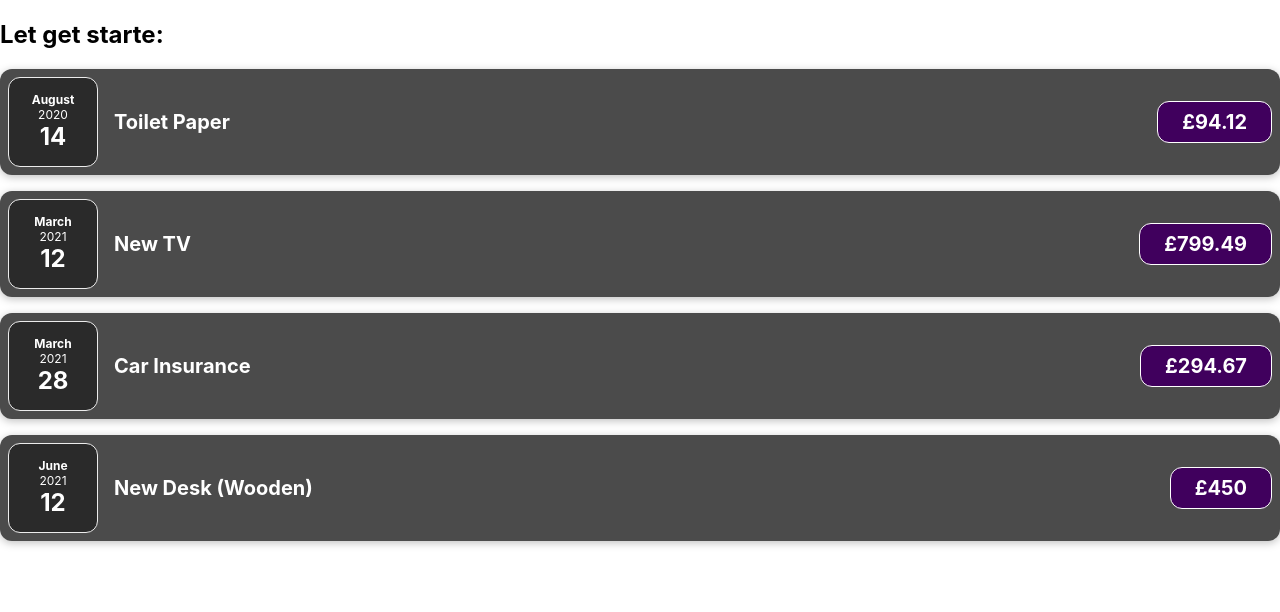
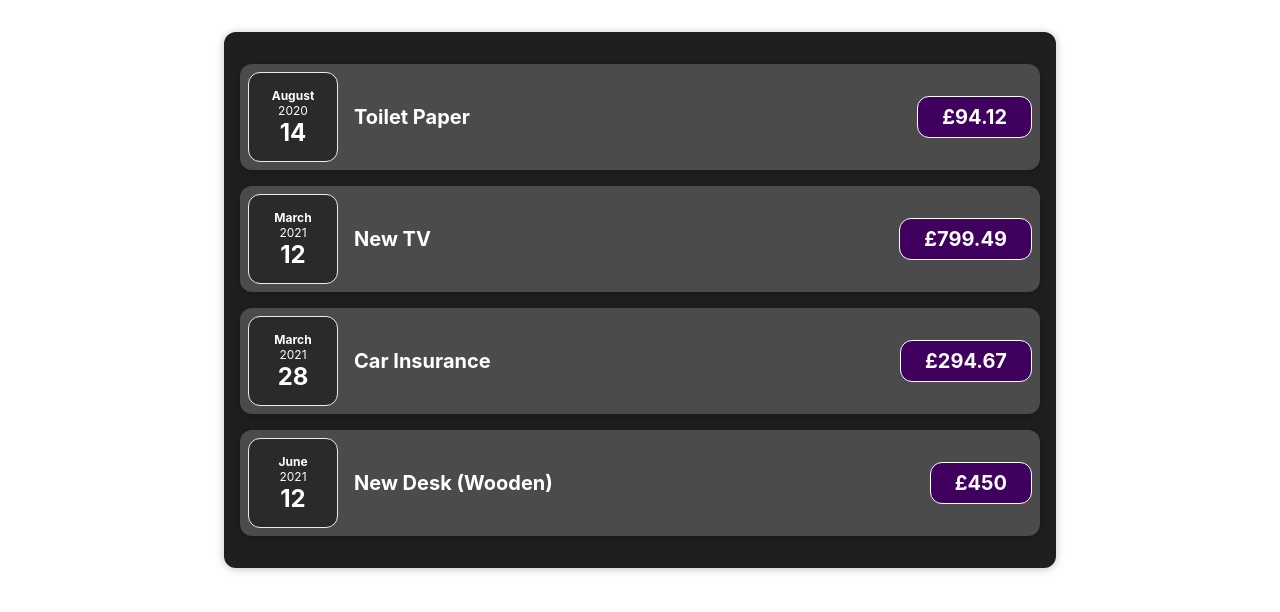
Before and after one commit to qasirdev/React-The-Complete-Guide-Udemy, a React (Create React App) app: page / in a window 1280 px wide. Shown: the top 612 px of the page. Built offline with nearby package versions, Linux system fonts and the light colour scheme.

Commit message:
assignment 1

```diff
--- a/src/App.js
+++ b/src/App.js
@@ -1,6 +1,6 @@
 import logo from "./logo.svg";
 import "./App.css";
-import ExpenseItem from "./components/ExpenseItem";
+import Expenses from "./components/Expenses";
 
 function App() {
   const expenses = [
@@ -25,31 +25,7 @@
     },
   ];
 
-  return (
-    <div>
-      <h2>Let get starte:</h2>
-      <ExpenseItem
-        title={expenses[0].title}
-        amount={expenses[0].amount}
-        date={expenses[0].date}
-      />
-      <ExpenseItem
-        title={expenses[1].title}
-        amount={expenses[1].amount}
-        date={expenses[1].date}
-      />
-      <ExpenseItem
-        title={expenses[2].title}
-        amount={expenses[2].amount}
-        date={expenses[2].date}
-      />
-      <ExpenseItem
-        title={expenses[3].title}
-        amount={expenses[3].amount}
-        date={expenses[3].date}
-      />
-    </div>
-  );
+  return <Expenses expenses={expenses} />;
 }
 
 export default App;
--- /dev/null
+++ b/src/components/Expenses.css
@@ -0,0 +1,9 @@
+.expenses {
+  padding: 1rem;
+  background-color: rgb(31, 31, 31);
+  margin: 2rem auto;
+  width: 50rem;
+  max-width: 95%;
+  border-radius: 12px;
+  box-shadow: 0 1px 8px rgba(0, 0, 0, 0.25);
+}
--- /dev/null
+++ b/src/components/Expenses.js
@@ -0,0 +1,32 @@
+import React from "react";
+import ExpenseItem from "./ExpenseItem";
+import "./Expenses.css";
+
+const Expenses = (props) => {
+  return (
+    <div className="expenses">
+      <ExpenseItem
+        title={props.expenses[0].title}
+        amount={props.expenses[0].amount}
+        date={props.expenses[0].date}
+      />
+      <ExpenseItem
+        title={props.expenses[1].title}
+        amount={props.expenses[1].amount}
+        date={props.expenses[1].date}
+      />
+      <ExpenseItem
+        title={props.expenses[2].title}
+        amount={props.expenses[2].amount}
+        date={props.expenses[2].date}
+      />
+      <ExpenseItem
+        title={props.expenses[3].title}
+        amount={props.expenses[3].amount}
+        date={props.expenses[3].date}
+      />
+    </div>
+  );
+};
+
+export default Expenses;
```
